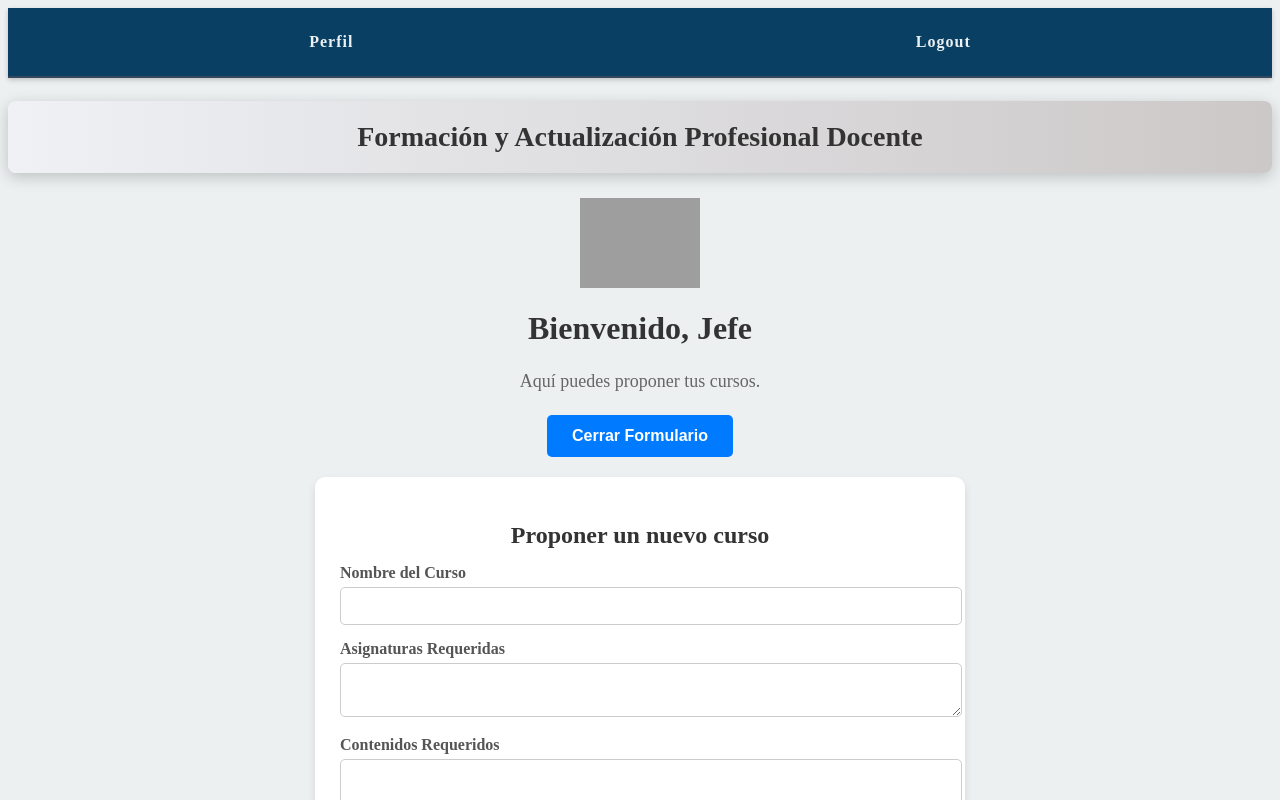
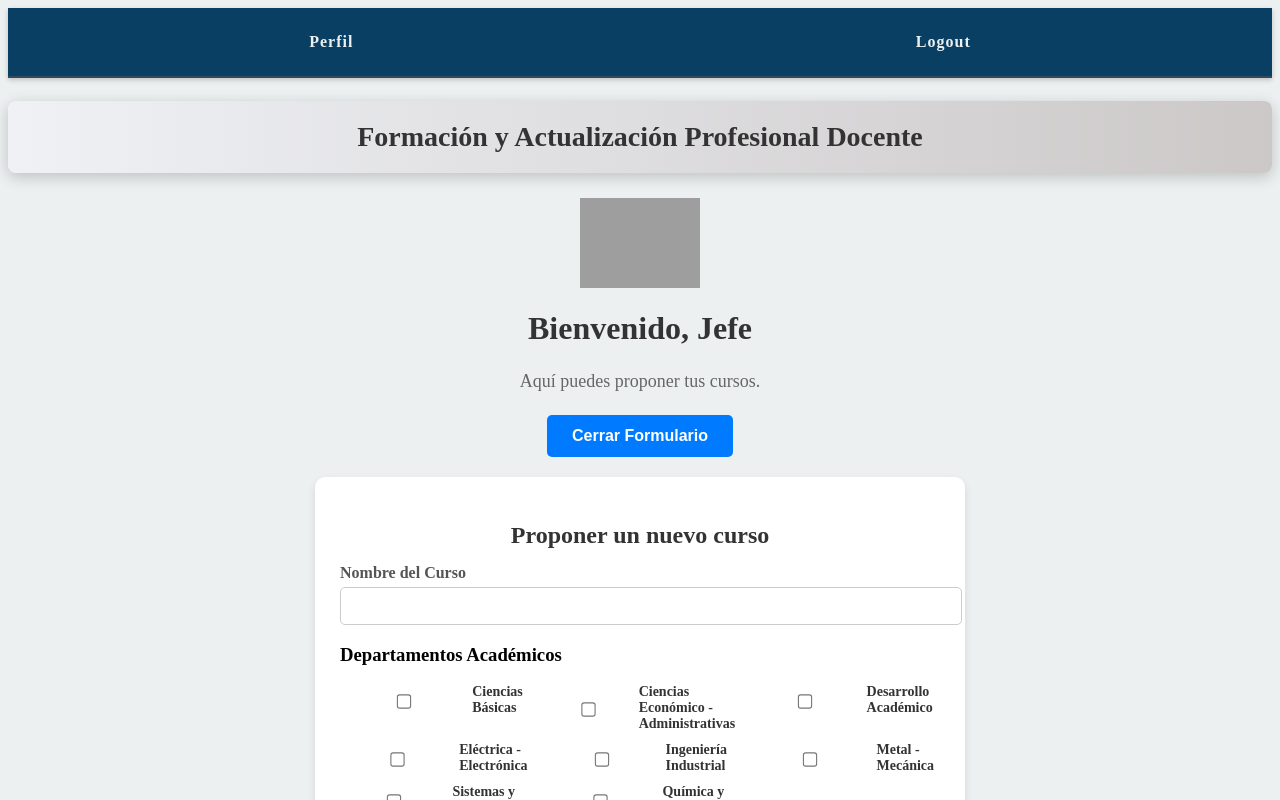
Before and after one commit to Gonzalo263614/capacitacionWEB, an Angular app in the folder frontend/: page /jefe in a window 1280 px wide. Both pictures are taken after a click on the button "Proponer un nuevo curso". Shown: the top 800 px of the page. Built offline with nearby package versions, Linux system fonts and the light colour scheme; grey boxes are pictures that could not be loaded.

Commit message:
1/2Deaprtamentos

```diff
--- a/frontend/src/app/jefe/jefe.component.css
+++ b/frontend/src/app/jefe/jefe.component.css
@@ -122,3 +122,29 @@ p {
 .mensaje.error {
     color: red;
 }
+
+/* Estilo para organizar los checkboxes en una cuadrícula */
+/* Estilo para organizar los checkboxes en una cuadrícula */
+.checkbox-grid {
+    display: grid;
+    grid-template-columns: repeat(auto-fill, minmax(150px, 1fr));
+    gap: 10px;
+    margin-top: 10px;
+}
+
+/* Alineación y espaciado mejorado */
+.checkbox-grid label {
+    display: flex;
+    align-items: center;  /* Asegura que el checkbox y el texto estén alineados */
+    font-size: 14px;
+    color: #333;
+    cursor: pointer;
+    margin: 0;  /* Elimina cualquier margen innecesario */
+}
+
+/* Ajuste del tamaño del checkbox */
+.checkbox-grid input[type="checkbox"] {
+    margin-right: 8px;  /* Ajusta el espacio entre el checkbox y el texto */
+    transform: scale(1.1);  /* Ajuste de tamaño más moderado */
+    vertical-align: middle;  /* Alinea el checkbox verticalmente con el texto */
+}
--- a/frontend/src/app/jefe/jefe.component.html
+++ b/frontend/src/app/jefe/jefe.component.html
@@ -15,6 +15,16 @@
     <!-- Datos del curso -->
     <label>Nombre del Curso</label>
     <input [(ngModel)]="nombreCurso" name="nombreCurso" required>
+
+    <h3>Departamentos Académicos</h3>
+    <div class="checkbox-grid">
+      <div *ngFor="let departamento of departamentosAcademicos">
+        <label>
+          <input type="checkbox" (change)="onCheckboxChange(departamento, $event)">
+          {{ departamento }}
+        </label>
+      </div>
+    </div>
 
     <label>Asignaturas Requeridas</label>
     <textarea [(ngModel)]="asignaturasRequeridas" name="asignaturasRequeridas"></textarea>
--- a/frontend/src/app/jefe/jefe.component.ts
+++ b/frontend/src/app/jefe/jefe.component.ts
@@ -45,7 +45,34 @@ export class JefeComponent {
   // Contraseña generada automáticamente
   passwordInstructor = 'contraseña1234';  // Contraseña predeterminada
 
+  departamentosAcademicos = [
+    'Ciencias Básicas',
+    'Ciencias Económico - Administrativas',
+    'Desarrollo Académico',
+    'Eléctrica - Electrónica',
+    'Ingeniería Industrial',
+    'Metal - Mecánica',
+    'Sistemas y Computación',
+    'Química y Bioquímica'
+  ];
+  departamentosSeleccionados: string[] = [];
+
   constructor(private http: HttpClient) { }
+
+  onCheckboxChange(departamento: string, event: any) {
+    if (event.target.checked) {
+      // Si se selecciona, lo agregamos a la lista de seleccionados
+      this.departamentosSeleccionados.push(departamento);
+    } else {
+      // Si se deselecciona, lo eliminamos de la lista de seleccionados
+      const index = this.departamentosSeleccionados.indexOf(departamento);
+      if (index > -1) {
+        this.departamentosSeleccionados.splice(index, 1);
+      }
+    }
+    // Imprimir la lista actualizada de departamentos seleccionados
+    console.log('Departamentos seleccionados:', this.departamentosSeleccionados);
+  }
 
   proponerCurso() {
     const curso = {
@@ -58,7 +85,6 @@ export class JefeComponent {
       objetivo: this.objetivo,
       carreras_atendidas: this.carrerasAtendidas,
       periodo: this.periodo,
-      facilitadores_propuestos: this.facilitadoresPropuestos,
       turno: this.turno,
       fecha_inicio: this.fechaInicio,
       fecha_fin: this.fechaFin,
@@ -68,7 +94,6 @@ export class JefeComponent {
       lugar: this.lugar,
       requisitos: this.requisitos,
       tipo_curso: this.tipoCurso,
-
       // Datos del instructor
       nombre_instructor: this.nombreInstructor,
       apellidopaterno_instructor: this.apellidopaternoInstructor,
@@ -77,16 +102,17 @@ export class JefeComponent {
       rfc_instructor: this.rfcInstructor,
       maxestudios_instructor: this.maxestudiosInstructor,
       email_instructor: this.emailInstructor,
-      sexo_instructor: this.sexoInstructor,  // Nuevo campo
-      tipo_contrato_instructor: this.tipoContratoInstructor,  // Nuevo campo
-      password_instructor: this.passwordInstructor // Contraseña fija
+      sexo_instructor: this.sexoInstructor,
+      tipo_contrato_instructor: this.tipoContratoInstructor,
+      password_instructor: this.passwordInstructor,
+      // Departamentos seleccionados
+      departamentosSeleccionados: this.departamentosSeleccionados
     };
 
-    // Enviar los datos del curso al backend
     this.http.post('http://localhost:3000/proponer-curso', curso)
       .subscribe(response => {
         console.log('Curso propuesto:', response);
-        this.mostrarFormulario = false;  // Cerrar el formulario al enviar los datos
+        this.mostrarFormulario = false;
       }, error => {
         console.error('Error al proponer el curso:', error);
       });
```
Also changed, not shown: 1 other file (tests, documents, lock files or other folders).
